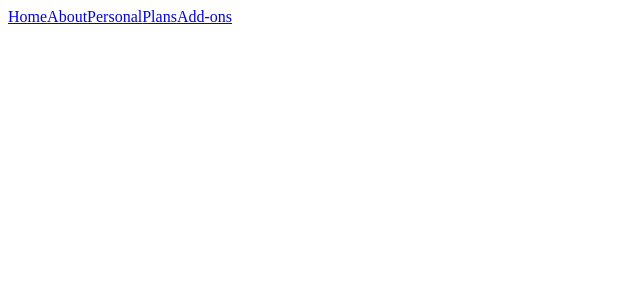
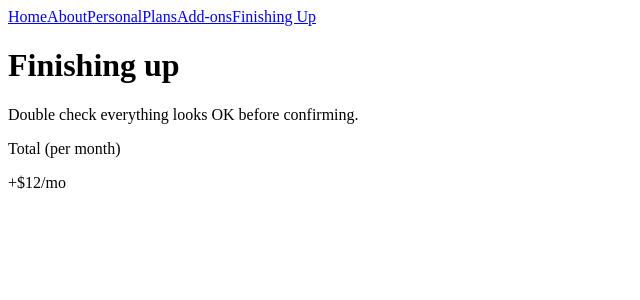
Before and after one commit to Barenbik/multi-step-form, a Vue app: page /finishingup in a window 1280 px wide. Shown: the top 300 px of the page, without its empty margins (0-640 px from the left). Built offline with nearby package versions, Linux system fonts and the light colour scheme.

Commit message:
Create finishing up view

```diff
--- a/src/App.vue
+++ b/src/App.vue
@@ -8,6 +8,7 @@
           <router-link to="/personal">Personal</router-link>
           <router-link to="/plans">Plans</router-link>
           <router-link to="/addons">Add-ons</router-link>
+          <router-link to="/finishingup">Finishing Up</router-link>
         </nav>
       </div>
     </header>
--- a/src/router/index.js
+++ b/src/router/index.js
@@ -32,6 +32,12 @@ const router = createRouter({
       name: 'addons',
       // Using dynamic import for better performance
       component: () => import('../views/AddOnView.vue')
+    },
+    {
+      path: '/finishingup',
+      name: 'finishingup',
+      // Using dynamic import for better performance
+      component: () => import('../views/FinishingUp.vue')
     }
   ]
 })
--- /dev/null
+++ b/src/views/FinishingUp.vue
@@ -0,0 +1,9 @@
+<template>
+    <div>
+        <h1>Finishing up</h1>
+        <p>Double check everything looks OK before confirming.</p>
+        <!-- TODO: Add charge breakdown component -->
+        <p>Total (per month)</p>
+        <p>+$12/mo</p>
+    </div>
+</template>
```
